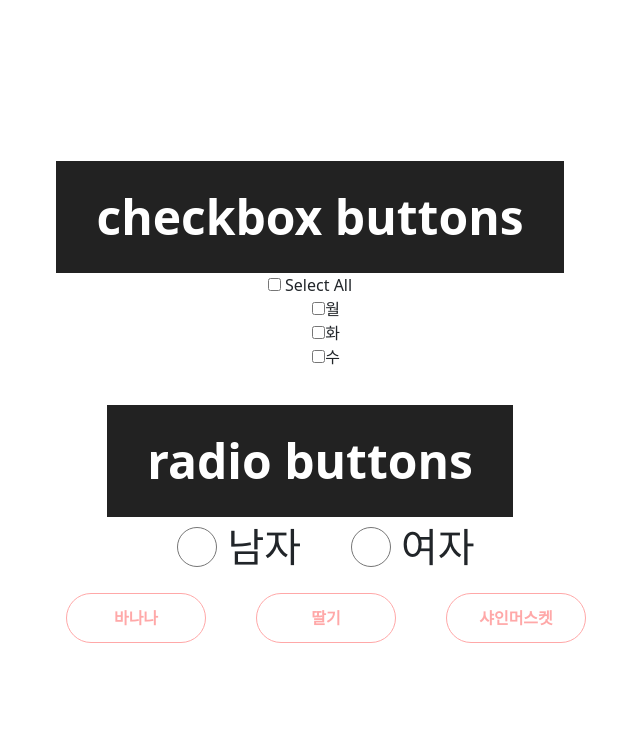
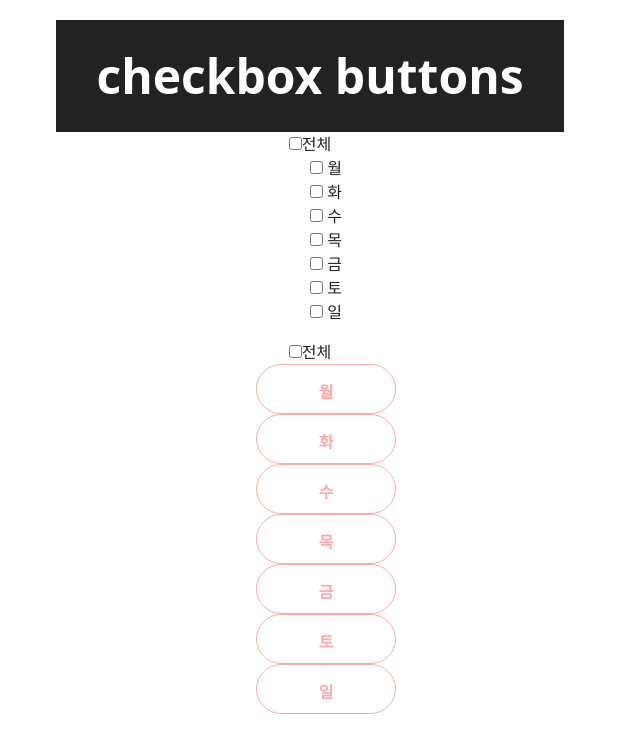
Before and after one commit to soyeonkim0404/vue-study, a Vue app: page /inputStudy in a window 1280 px wide. Shown: the top 748 px of the page, without its empty margins (330-970 px from the left). Built offline with nearby package versions, Linux system fonts and the light colour scheme.

Commit message:
체크박스 라디오박스 커밋

```diff
--- a/src/components/InputCheckbox.vue
+++ b/src/components/InputCheckbox.vue
@@ -1,40 +1,76 @@
 <template>
-  <ul class="input-checkbox">
-    <li v-for="(item, index) in items" :key="index">
-      <label :for="item.value" :class="{ checked: item.value === chkVal }">
-        <input
-          type="checkbox"
-          :value="item.value"
-          v-bind="$attrs"
-          @change="onChange(item.value)"
-        />
-        <i class="icon"></i>
-        <span>{{ item.label }}</span>
-      </label>
-    </li>
-  </ul>
+  <label
+    :class="{
+      checkedStyle: chkWeekday.some((el) => {
+        return el === value;
+      }),
+    }"
+  >
+    <input
+      type="checkbox"
+      v-bind="$attrs"
+      :value="value"
+      :checked="
+        chkWeekday.some((el) => {
+          return el === value;
+        })
+      "
+      @change="onChange(value)"
+    />
+    <span><slot></slot></span>
+  </label>
 </template>
-
 <script>
 export default {
   name: 'InputCheckbox',
-  props: ['items'],
+  props: ['chkWeekday', 'value'],
   inheritAttrs: false,
   model: {
-    prop: 'value',
-    event: 'change',
-  },
-  data() {
-    return {
-      chkVal: [],
-    };
+    prop: 'chkWeekday',
+    event: 'checkCheck',
   },
   methods: {
     onChange(val) {
-      this.$emit('change', val);
+      const idx = this.chkWeekday.indexOf(val);
+      if (idx === -1) {
+        this.chkWeekday.push(val);
+      } else {
+        this.chkWeekday.splice(idx, 1);
+      }
+      this.$emit('checkCheck', this.chkWeekday);
     },
   },
 };
 </script>
 
-<style scoped></style>
+<style scoped lang="scss">
+.buttonStyle {
+  position: relative;
+  display: flex;
+  width: 140px;
+  height: 50px;
+  padding: 15px 22px;
+  box-sizing: border-box;
+  border-radius: 25px;
+  border: solid 1px #ffa8a8;
+  justify-content: center;
+  input {
+    position: absolute;
+    left: -9999px;
+    opacity: 0;
+  }
+  span {
+    font-size: 16px;
+    font-weight: bold;
+    padding: 0;
+    color: #ffa8a8;
+  }
+  &.checked {
+    border: solid 1px #ff8787;
+    background: #ff8787;
+    span {
+      color: #fff;
+    }
+  }
+}
+</style>
--- a/src/views/input-study.vue
+++ b/src/views/input-study.vue
@@ -1,27 +1,44 @@
 <template>
   <div class="wrap">
     <div class="page-title">checkbox buttons</div>
+    <!--
+    HTML 입력 요소의 종류에 따라 `v-model` 속성이 각각 다음과 같이 구성됩니다.
+    (1) input 태그에는 `value / input`
+    (2) checkbox 태그에는 `checked / change`
+    (3) select 태그에는 `value / change`
+    -->
+    <label>
+      <input type="checkbox" v-model="chkbox_allChk" @click="allChkBtn" />
+      <span>전체</span>
+    </label>
+    <ul>
+      <li v-for="(item, index) in weekDayItems" :key="index">
+        <InputCheckbox
+          v-model="weekDay"
+          :value="item.value"
+          @checkCheck="chkItem"
+        >
+          {{ item.label }}
+        </InputCheckbox>
+      </li>
+    </ul>
 
     <label>
-      <input type="checkbox" v-model="select_all" @click="select" />
-      Select All
+      <input type="checkbox" v-model="chkbox_allChk" @click="allChkBtn" />
+      <span>전체</span>
     </label>
-
-    <InputCheckbox v-model="weekDay" :items="weekDayItems" />
-    <!--    <ul>
+    <ul>
       <li v-for="(item, index) in weekDayItems" :key="index">
-        <label>
-          <input
-            type="checkbox"
-            :value="item.value"
-            v-model="weekDay"
-            @change="sel"
-          />
-          <i></i>
-          <span>{{ item.label }}</span>
-        </label>
+        <InputCheckbox
+          v-model="weekDay"
+          :value="item.value"
+          @checkCheck="chkItem"
+          class="buttonStyle"
+        >
+          {{ item.label }}
+        </InputCheckbox>
       </li>
-    </ul>-->
+    </ul>
 
     <div class="page-title">radio buttons</div>
     <InputRadio v-model="gender" :items="genderItems" />
@@ -72,7 +89,6 @@ export default {
           name: 'fruitChk',
         },
       ],
-      select_all: false,
       weekDay: [],
       weekDayItems: [
         {
@@ -87,7 +103,7 @@ export default {
           label: '수',
           value: 'wednesday',
         },
-        /*{
+        {
           label: '목',
           value: 'thursday',
         },
@@ -102,28 +118,28 @@ export default {
         {
           label: '일',
           value: 'sunday',
-        },*/
+        },
       ],
+      chkbox_allChk: false,
     };
   },
   methods: {
-    select() {
+    allChkBtn() {
       this.weekDay = [];
-      if (!this.select_all) {
+      if (!this.chkbox_allChk) {
         this.weekDayItems.forEach((e) => {
           this.weekDay.push(e.value);
         });
       }
     },
-    sel() {
+    chkItem() {
       if (
         this.weekDay.length === this.weekDayItems.length &&
-        !this.select_all
+        !this.chkbox_allChk
       ) {
-        //this.select();
-        this.select_all = true;
+        this.chkbox_allChk = true;
       } else {
-        this.select_all = false;
+        this.chkbox_allChk = false;
       }
     },
   },
```
Also changed, not shown: src/components/bak.vue (added, +58 -0 lines).
